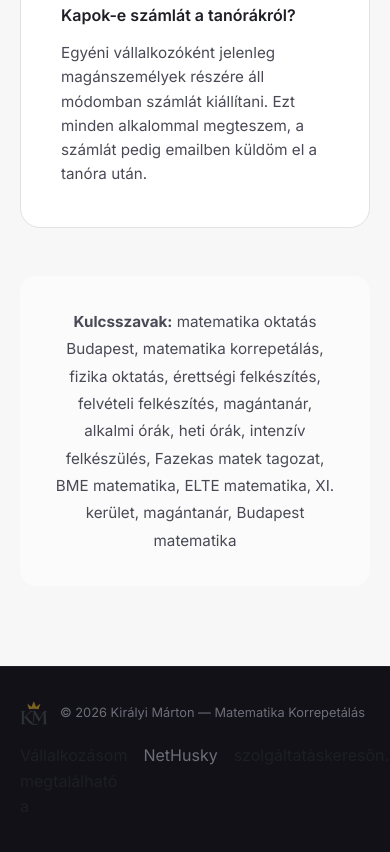
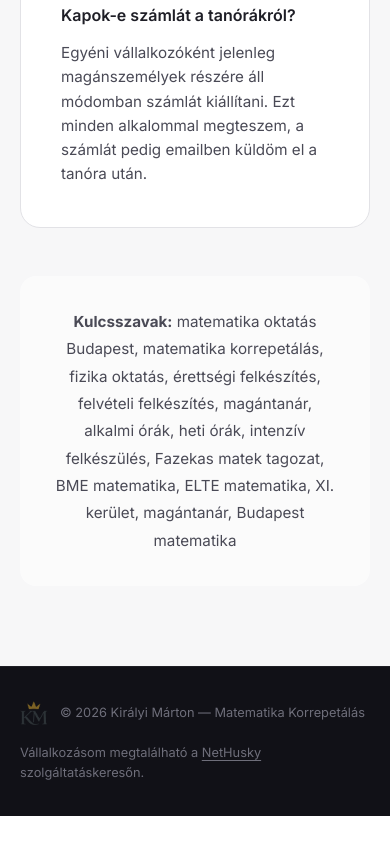
Before and after one commit to kiralyimartonkristof/KM-Matek, a plain HTML site: page index.html in a window 390 px wide. Shown: the part 8404-9256 px from the top of the page. After the commit the page ends 9220 px from the top, so only its background shows below. Drawn offline with Linux system fonts and the light colour scheme.

Commit message:
Enhance footer styles for better responsiveness
Added responsive styles and improved footer layout.

```diff
--- a/style.css
+++ b/style.css
@@ -1015,6 +1015,7 @@ footer {
 .footer-logo {
   width: 28px;
   height: 28px;
+  flex-shrink: 0;
   object-fit: contain;
   border-radius: 6px;
   opacity: 0.6;
@@ -1026,26 +1027,36 @@ footer {
 }
 
 .footer-right {
-  display: flex;
-  gap: 1rem;
+  margin-left: auto;
+  font-size: 0.8rem;
+  line-height: 1.6;
+  color: var(--gray-500);
+  text-align: right;
 }
 
 .footer-right a {
-  color: var(--gray-500);
-  transition: color 0.2s ease, transform 0.2s ease;
-  display: flex;
+  color: inherit;
+  text-decoration: underline;
+  text-underline-offset: 3px;
+  transition: color 0.2s ease;
 }
 
-.footer-right a svg {
-  width: 18px;
-  height: 18px;
+.footer-right a:hover,
+.footer-right a:focus-visible {
+  color: var(--white);
 }
 
-.footer-right a:hover {
-  color: var(--white);
-  transform: translateY(-2px);
+@media (max-width: 768px) {
+  .footer-inner {
+    flex-direction: column;
+    align-items: flex-start;
+  }
+
+  .footer-right {
+    margin-left: 0;
+    text-align: left;
+  }
 }
-
 /* ══════════════════════════════════════
    PAGE LOAD TRANSITION
    ══════════════════════════════════════ */
```
